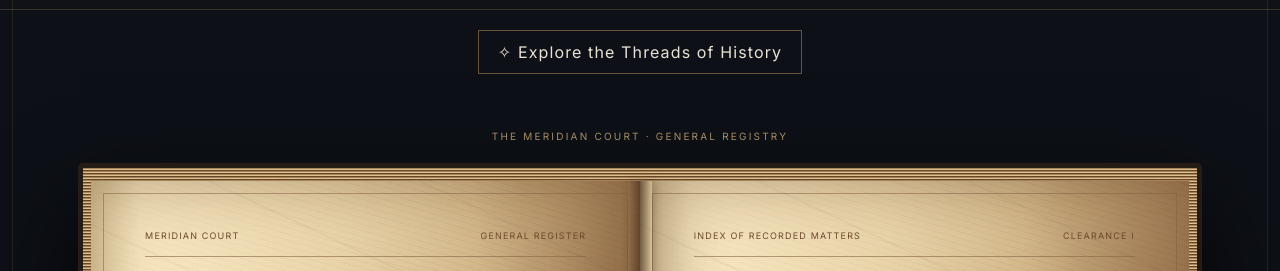
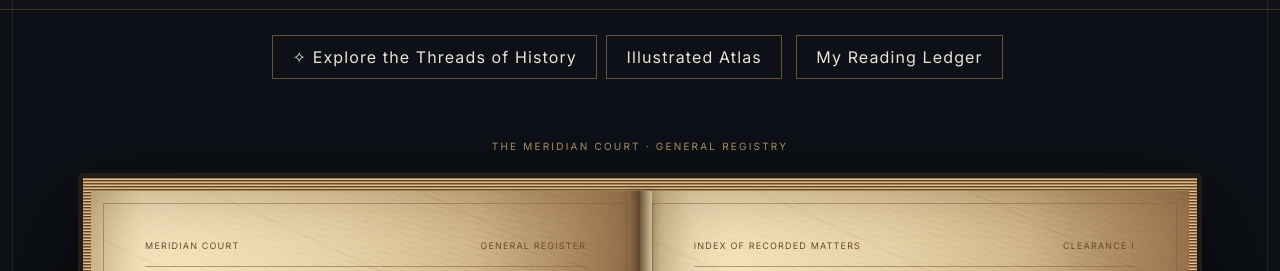
Before and after one commit to danimaldrums/MeridianCourtWebsite, an Astro site: page /MeridianCourtWebsite/archive in a window 1280 px wide. Shown: the part 86-357 px from the top of the page. Built offline with nearby package versions, Linux system fonts and the light colour scheme; Astro itself is replaced by a stand-in of ours.

Commit message:
Expose atlas and reading ledger from main Codex register

```diff
--- a/src/pages/archive/index.astro
+++ b/src/pages/archive/index.astro
@@ -16,7 +16,7 @@
 const typeName: Record<string,string> = {character:'PERSON',location:'PLACE',phenomenon:'PHENOMENON',narration:'ARCHIVE'};
 ---
 <SiteLayout title="The Meridian Codex" current="archive" description="Enter the general records of Meridian Court, an illustrated in-universe codex of people, places and archived testimony.">
- <div class="content-shell" style="padding-top:1.25rem;text-align:center"><a href={base+'archive/threads/'} style="display:inline-block;border:1px solid rgba(173,139,82,.55);padding:.7rem 1.2rem;text-decoration:none;color:inherit;letter-spacing:.07em">✧ Explore the Threads of History</a></div>
+ <div class="content-shell" style="padding-top:1.25rem;text-align:center"><a href={base+'archive/threads/'} style="display:inline-block;border:1px solid rgba(173,139,82,.55);padding:.7rem 1.2rem;text-decoration:none;color:inherit;letter-spacing:.07em">✧ Explore the Threads of History</a> <a href={base+'archive/atlas/'} style="display:inline-block;border:1px solid rgba(173,139,82,.55);padding:.7rem 1.2rem;text-decoration:none;color:inherit;letter-spacing:.07em;margin:.3rem">Illustrated Atlas</a> <a href={base+'archive/ledger/'} style="display:inline-block;border:1px solid rgba(173,139,82,.55);padding:.7rem 1.2rem;text-decoration:none;color:inherit;letter-spacing:.07em;margin:.3rem">My Reading Ledger</a></div>
  <section class="volume-entry content-shell" aria-label="The Meridian Codex">
   <p class="volume-entry-overline">THE MERIDIAN COURT · GENERAL REGISTRY</p>
   <div class="codex-volume" id="codex-volume">
```
